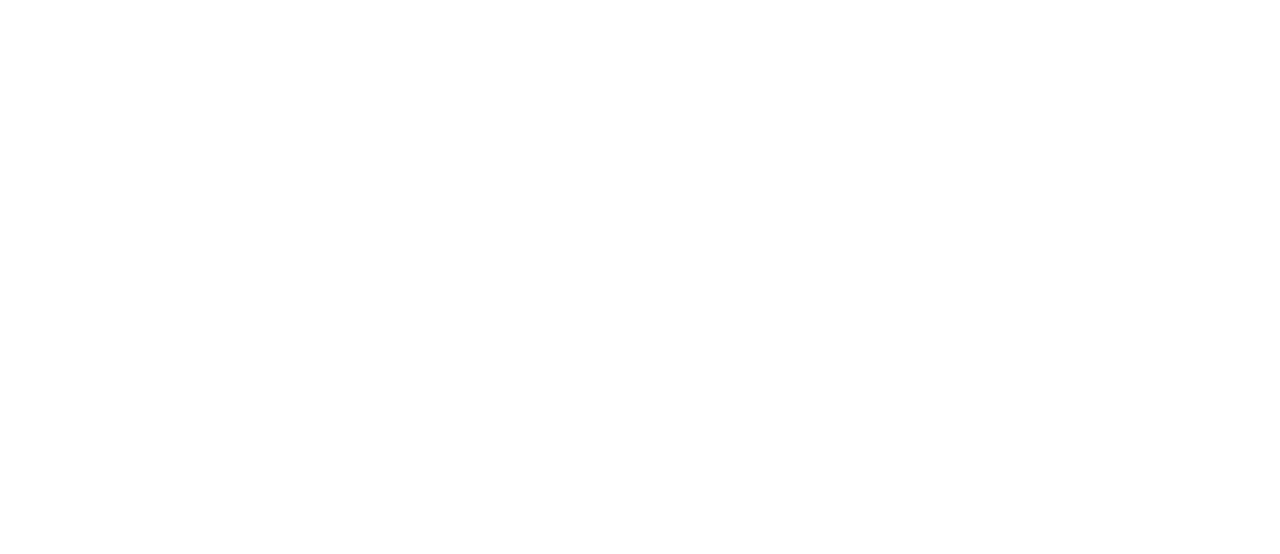
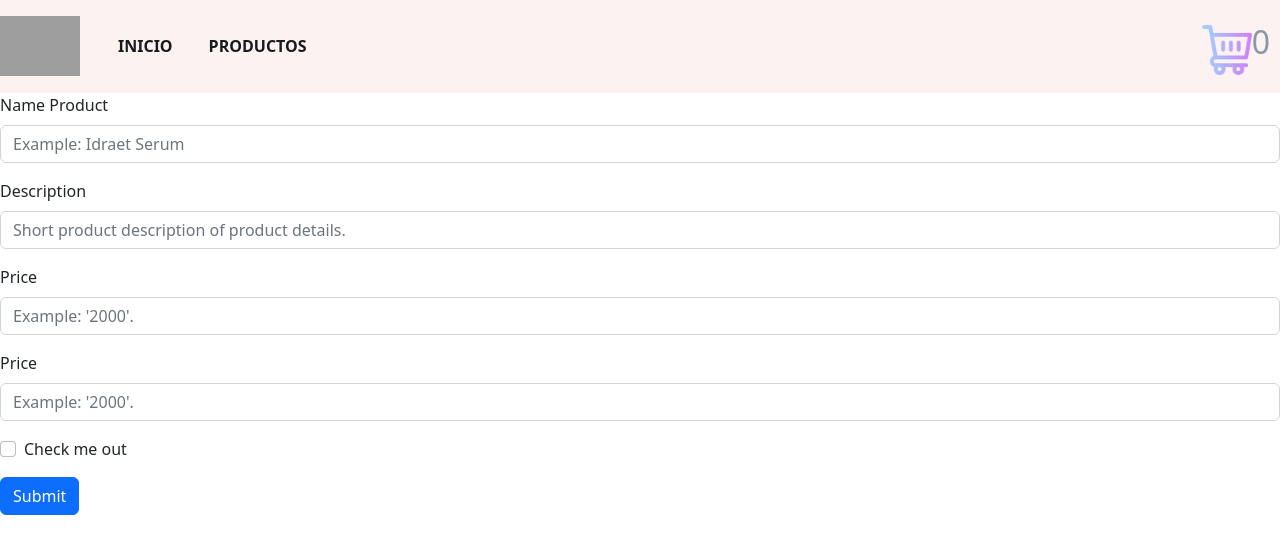
Before and after one commit to francaparroz21/ProyectoFinalCaparroz, a React (Create React App) app: page /create in a window 1280 px wide. Before the commit this address had no page. Shown: the top 554 px of the page. Built offline with nearby package versions, Linux system fonts and the light colour scheme; grey boxes are pictures that could not be loaded; the HTML template or start-up script is replaced by a standard one.

Commit message:
agregando /create, /edit/:id, /item/:id

```diff
--- a/src/App.js
+++ b/src/App.js
@@ -2,6 +2,7 @@
 import { BrowserRouter, Routes, Route } from 'react-router-dom';
 import { Home } from './components/Home';
 import { Products } from './components/Products';
+import { Create } from './components/Create';
 
 function App() {
   return (
@@ -9,7 +10,11 @@
       <Routes>
         <Route path='/' element={<Home/>}></Route>
         <Route path='/products' element={<Products/>}></Route>
-        <Route></Route>
+        <Route path='/category/:id' element={"asd"}></Route>
+        <Route path='/create' element={<Create/>}></Route>
+        <Route path='/item/:id' element={"asd"}></Route>
+        {/* <Route path='/products/:productId' element={<ProductSelected/>}></Route> */}
+        {/* <Route path='/login'></Route> */}
       </Routes>
     </BrowserRouter>
   );
--- /dev/null
+++ b/src/components/Create.jsx
@@ -0,0 +1,37 @@
+import { useState } from "react";
+import { useNavigate } from "react-router-dom";
+import { collection, addDoc } from "firebase/firestore";
+import { db } from "../firebaseConfig/firebase";
+import { Navbar } from "./Navbar";
+import { FormCreateProduct } from "./FormCreateProduct";
+
+export const Create = () => {
+    const [description, setDescription] = useState("")
+    const [name, setName] = useState("")
+    const [price, setPrice] = useState("")
+    const [stock, setStock] = useState(0)
+
+    //Collection reference
+    const productsCollection = collection(db, "bossyProducts")
+
+    //Navigate
+    const navigate = useNavigate()
+
+    const postProduct = async (e) => {
+        e.preventDefault()
+        await addDoc(productsCollection, {
+            name: name,
+            description: description,
+            stock: stock,
+            price: price
+        })
+        navigate("/products")
+    }
+
+    return (
+        <>
+        <Navbar/>
+        <FormCreateProduct/>
+        </>
+    )
+}
--- /dev/null
+++ b/src/components/FormCreateProduct.jsx
@@ -0,0 +1,34 @@
+import Button from 'react-bootstrap/Button';
+import Form from 'react-bootstrap/Form';
+
+export const FormCreateProduct = () => {
+    return (
+        <Form>
+            <Form.Group className="mb-3" controlId="formBasicEmail">
+                <Form.Label>Name Product</Form.Label>
+                <Form.Control type="text" placeholder="Example: Idraet Serum" />
+            </Form.Group>
+
+            <Form.Group className="mb-3" controlId="formBasicDescription">
+                <Form.Label>Description</Form.Label>
+                <Form.Control type="text" placeholder="Short product description of product details." />
+            </Form.Group>
+            <Form.Group className="mb-3" controlId="formBasicPrice">
+                <Form.Label>Price</Form.Label>
+                <Form.Control type="number" placeholder="Example: '2000'." />
+            </Form.Group>
+
+            <Form.Group className="mb-3" controlId="formBasicPrice">
+                <Form.Label>Price</Form.Label>
+                <Form.Control type="number" placeholder="Example: '2000'." />
+            </Form.Group>
+
+            <Form.Group className="mb-3" controlId="formBasicCheckbox">
+                <Form.Check type="checkbox" label="Check me out" />
+            </Form.Group>
+            <Button variant="primary" type="submit">
+                Submit
+            </Button>
+        </Form>
+    )
+}
--- a/src/components/Navbar.jsx
+++ b/src/components/Navbar.jsx
@@ -12,7 +12,6 @@
                         <ul className="navbar-nav">
                             <li className="nav-item"><a className="nav-link" href="./">Inicio</a></li>
                             <li className="nav-item"><a className="nav-link" href="./products">Productos</a></li>
-                            <li className="nav-item"><a className="nav-link" href="./">Servicios</a></li>
                         </ul>
                     </div>
                 </div>
--- a/src/components/Products.jsx
+++ b/src/components/Products.jsx
@@ -1,20 +1,22 @@
 import { Navbar } from "./Navbar";
 import { db } from "../firebaseConfig/firebase";
 import { useEffect, useState } from "react";
-import { collection,  getDocs } from "firebase/firestore";
+import { collection, getDocs } from "firebase/firestore";
 import { ItemProduct } from "./Item";
+import { Link } from "react-router-dom";
+import { Button } from "react-bootstrap";
 
 export const Products = () => {
     //Hook useState
     const [products, setProducts] = useState([])
 
     //Collection reference
-    const productsCollection = collection(db,"bossyProducts")
+    const productsCollection = collection(db, "bossyProducts")
 
     //GET products function
-    const getProducts = async () =>{
+    const getProducts = async () => {
         const data = await getDocs(productsCollection)
-        setProducts(data.docs.map((product)=>({...product.data(), id: product.id})))
+        setProducts(data.docs.map((product) => ({ ...product.data(), id: product.id })))
     }
 
     useEffect(() => {
@@ -24,9 +26,14 @@
     return (
         <>
             <Navbar />
+            <div>
+                <Button href="/create">
+                    Create a product.
+                </Button>
+            </div>
             <div className="cardsContainer">
-                {products.map((product)=>{
-                    return(<ItemProduct key={product.id} product={product}/>);
+                {products.map((product) => {
+                    return (<ItemProduct key={product.id} product={product} />);
                 })}
             </div>
         </>
```
Also changed, not shown: src/components/NotFoundProduct.jsx (added, +12 -0 lines).
